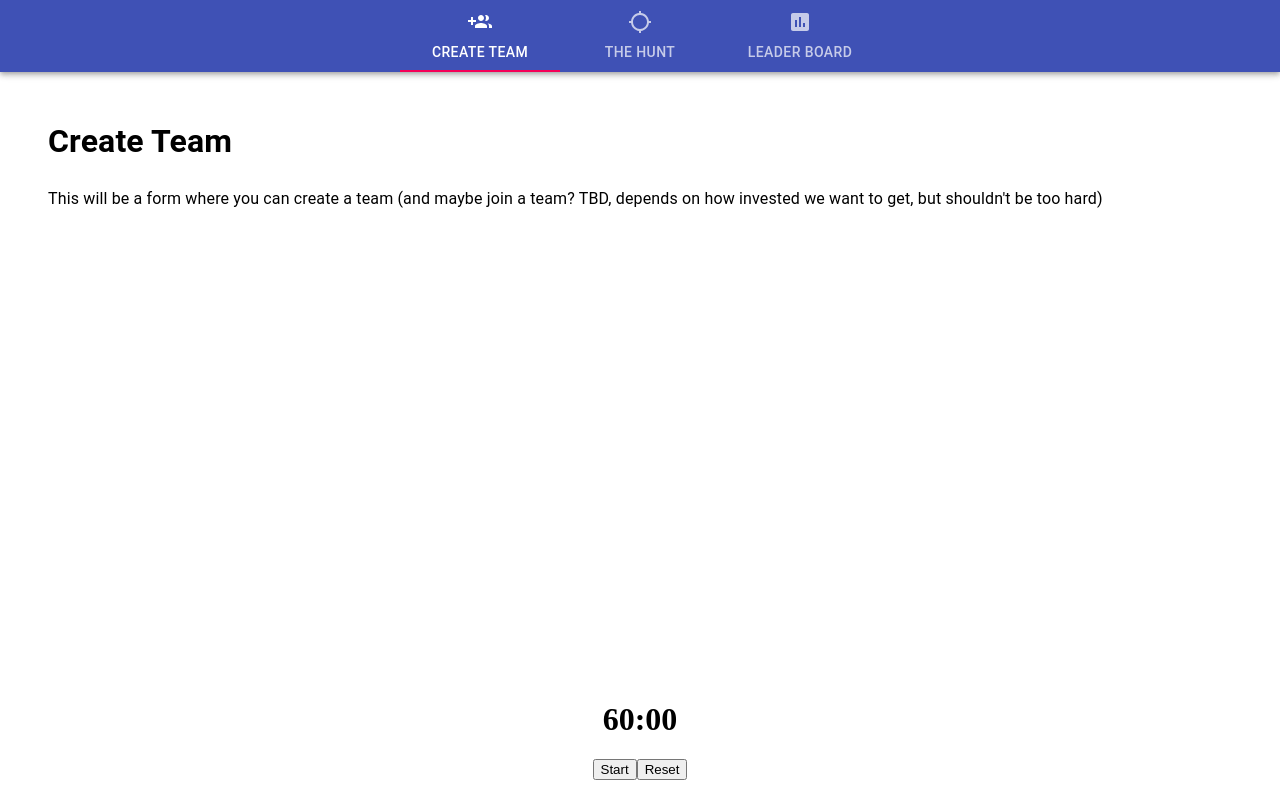
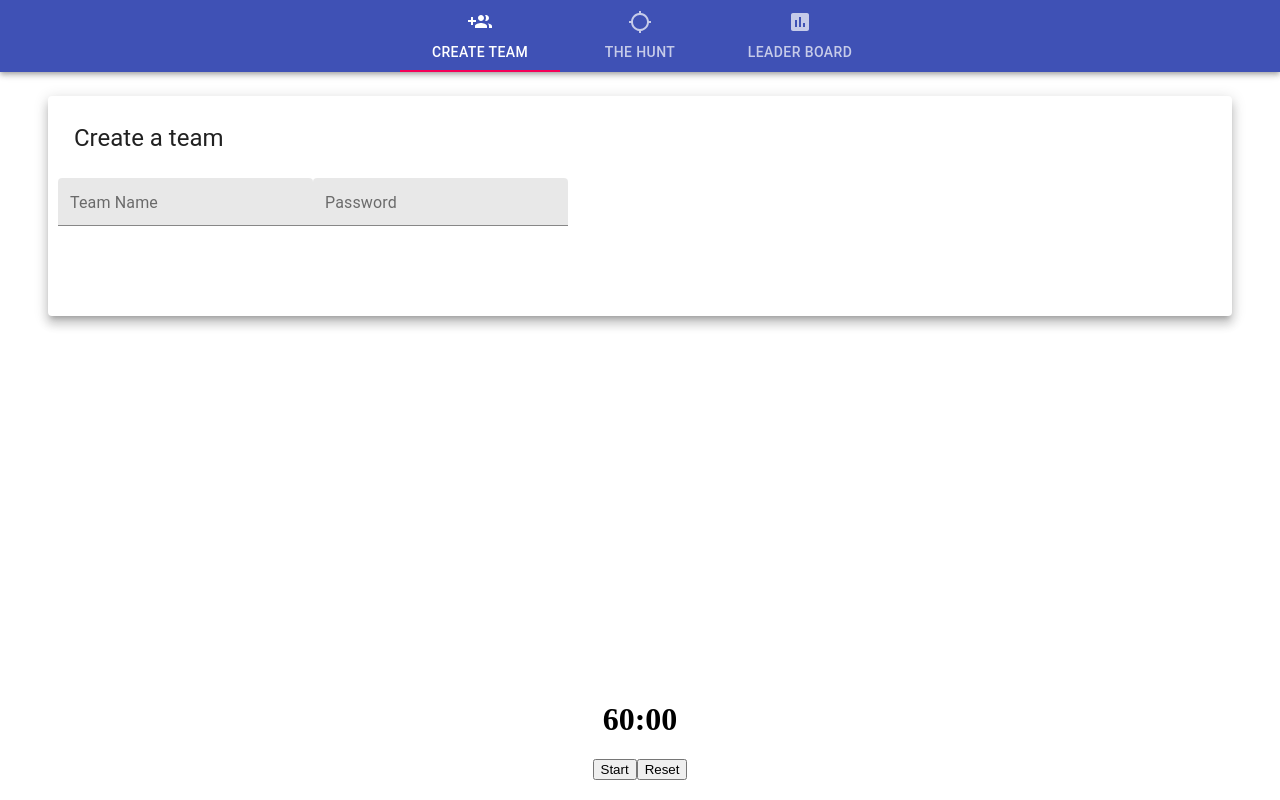
Before and after one commit to Tyresius92/scavenger-hunt, a React (Create React App) app: page / in a window 1280 px wide. Built offline with nearby package versions, Linux system fonts and the light colour scheme.

Commit message:
we can create teams

```diff
--- a/src/components/CreateTeam.js
+++ b/src/components/CreateTeam.js
@@ -1,15 +1,79 @@
-import React from "react";
+import React, {useState} from "react";
+import {
+  Button,
+  Card,
+  CardHeader,
+  TextField,
+  makeStyles
+} from '@material-ui/core';
+import {withFirebase} from './firebase'
 
-const CreateTeam = () => {
+const useStyles = makeStyles({
+  card: {
+    minWidth: 275,
+    minHeight: 200,
+    padding: 10
+  },
+  textInput: {
+    minWidth: 255
+  }
+});
+
+const CreateTeam = props => {
+  console.log(props)
+  const classes = useStyles();
+
+  const [teamName, setTeamName] = useState('')
+  const [password, setPassword] = useState('')
+
+  const onSubmit = () => {
+    props.firebase.teams().once('value')
+      .then(snapshot => {
+        const isValidTeamName = !snapshot.val().some(team => team.teamName === teamName)
+        if (isValidTeamName) {
+          props.firebase.numTeams().once('value')
+            .then(snapshot => {
+              props.firebase.team(snapshot.val()).set({
+                teamName,
+                password,
+                score: 0
+              })
+              return snapshot.val()
+            })
+            .then(id => {
+              props.firebase.numTeams().set(id + 1)
+            })
+            .catch(err => console.log(err))
+        }
+      })
+  }
   return (
     <>
-      <h1>Create Team</h1>
-      <p>
-        This will be a form where you can create a team (and maybe join a team?
-        TBD, depends on how invested we want to get, but shouldn't be too hard)
-      </p>
+      <Card
+        className={classes.card}
+        raised
+      >
+        <CardHeader title="Create a team"/>
+        <TextField
+          margin="dense"
+          className={classes.textInput}
+          variant="filled"
+          label="Team Name"
+          placeholder="Enter team name..."
+          onChange={e => setTeamName(e.target.value)}
+        />
+        <TextField
+          margin="dense"
+          className={classes.textInput}
+          variant="filled"
+          label="Password"
+          placeholder="Enter a password..."
+          onChange={e => setPassword(e.target.value)}
+        />
+        {teamName.length > 0 && password.length > 0 && <Button onClick={onSubmit}>Submit</Button>}
+      </Card>
     </>
   );
 };
 
-export default CreateTeam;
+export default withFirebase(CreateTeam);
--- a/src/components/firebase/firebase.js
+++ b/src/components/firebase/firebase.js
@@ -29,14 +29,14 @@ class Firebase {
       questionsAnswer: Object of IDs pointing to booleans
     }
   */
-  team = uid => this.db.ref(`users/${uid}`);
+  team = teamId => this.db.ref(`teams/${teamId}`);
 
 // getTeamScore = questionsAnswered =>
 //   questionsAnswered.reduce((acc, question) => {
 //     return acc += question.score
 //   }, 0)
 
-  teams = () => this.db.ref('users');
+  teams = () => this.db.ref('teams');
 
 // iterator to track new team ID
   numTeams = () => this.db.ref('numTeams')
--- a/src/index.js
+++ b/src/index.js
@@ -1,5 +1,11 @@
 import React from "react";
 import ReactDOM from "react-dom";
 import App from "./App";
+import Firebase, { FirebaseContext } from "./components/firebase";
 
-ReactDOM.render(<App />, document.getElementById("root"));
+ReactDOM.render(
+  <FirebaseContext.Provider value={new Firebase()}>
+    <App />
+  </FirebaseContext.Provider>,
+  document.querySelector("#root")
+);
```
